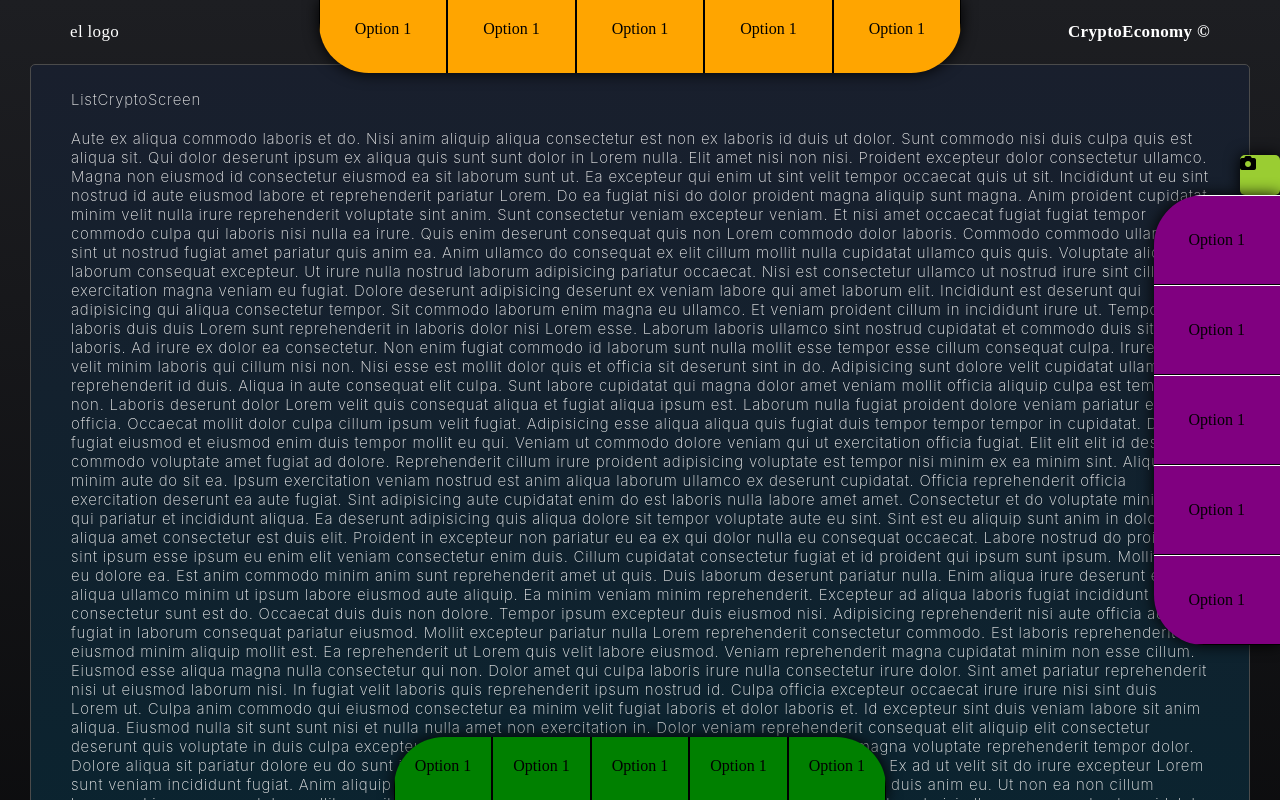
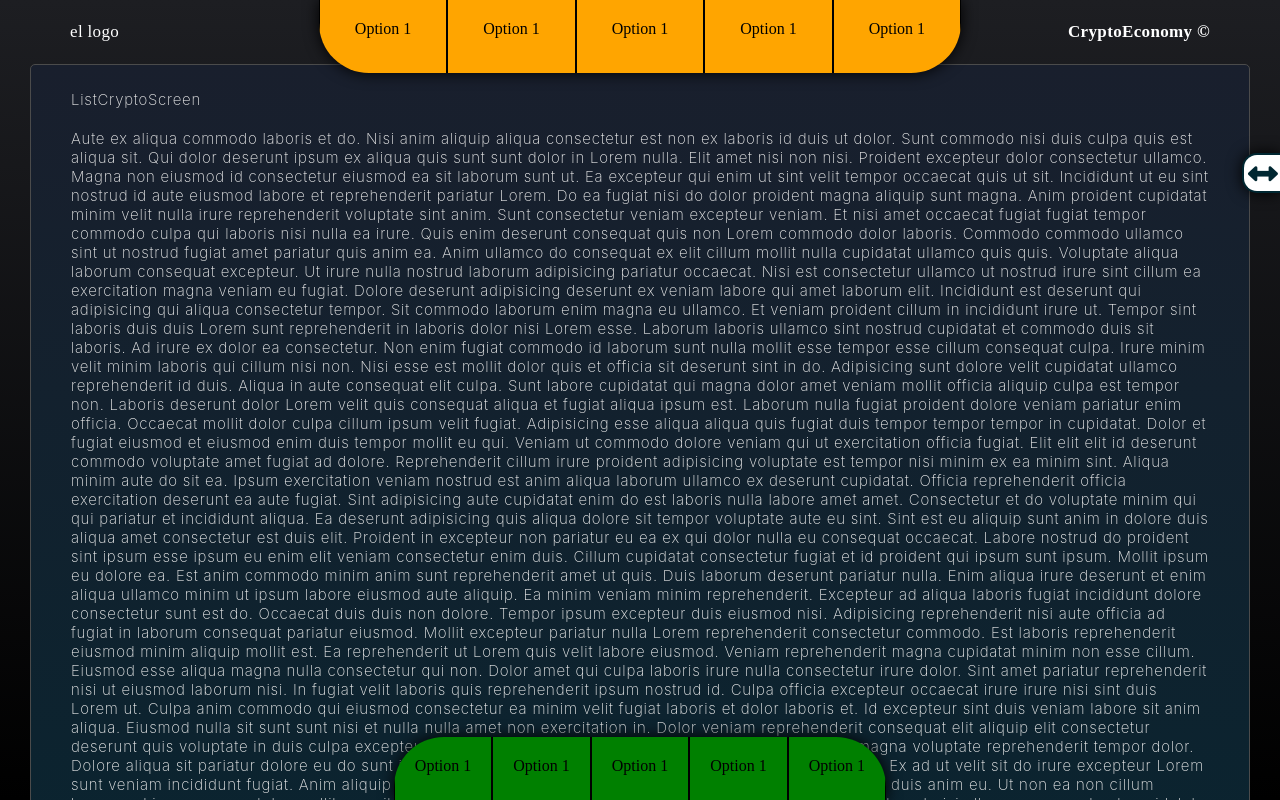
Before and after one commit to CartagoGit/CryptoEconomy, a React (Create React App) app: page / in a window 1280 px wide. Shown: the top 800 px of the page. Built offline with nearby package versions, Linux system fonts and the light colour scheme.

Commit message:
Añadimos el toggle para mostrar y ocultar el menu de filtros

```diff
--- a/src/components/main/MainScreen.jsx
+++ b/src/components/main/MainScreen.jsx
@@ -4,7 +4,6 @@ import { TestSwals } from "../test/TestSwals";
 export const MainScreen = () => {
 	return (
 		<main className='main-fill'>
-
 			<div className='main'>
 				<div className='info'>
 					<div className='logoApp'>el logo</div>
--- a/src/components/ui/filter/FilterBar.jsx
+++ b/src/components/ui/filter/FilterBar.jsx
@@ -1,17 +1,42 @@
-import React from "react";
+import React, { useState } from "react";
 export const FilterBar = () => {
+	const [isFilterVisible, setFilterVisible] = useState(false);
+
+	const handleToggle = () => {
+		const filterPanel = document.getElementsByClassName("filter")[0];
+		if (!isFilterVisible) {
+			filterPanel.classList.add("animate__slideInRight");
+		} else {
+			filterPanel.classList.add("animate__slideOutRight");
+		}
+		let handler;
+		filterPanel.addEventListener(
+			"animationend",
+			(handler = (e) => {
+				console.log("animacion terminada:" + e.stopImmediatePropagation);
+				filterPanel.classList.remove("animate__slideInRight");
+				filterPanel.classList.remove("animate__slideOutRight");
+				setFilterVisible(!isFilterVisible);
+				filterPanel.removeEventListener("animationend", handler);
+			})
+		);
+	};
+
 	return (
 		<div className='filter-fill no-selectable'>
-			<div className='btnShow'>
-				<i className='fas fa-camera'></i>
+			<div className='btnShow button' onClick={handleToggle}>
+				<span className='fas fa-arrows-alt-h '></span>
 			</div>
-			<div className='filter'>
+			<form
+				className='filter animate__animated animate__faster'
+				style={{ visibility: !isFilterVisible && "collapse" }}
+			>
 				<div>Option 1</div>
-				<div>Option 1</div>
-				<div>Option 1</div>
-				<div>Option 1</div>
-				<div>Option 1</div>
-			</div>
+				<div>Option 2</div>
+				<div>Option 3</div>
+				<div>Option 4</div>
+				<div>Option 5</div>
+			</form>
 		</div>
 	);
 };
--- a/src/helpers/alerts.js
+++ b/src/helpers/alerts.js
@@ -9,14 +9,14 @@ let swalParams = {
 	customClass: "customSwal",
 	buttonsStyling: false,
 	showClass: {
-		// popup: "animate__animated animate__fadeInDown animate__faster",
+		popup: "animate__animated animate__fadeInDown animate__faster",
 		backdrop: "swal2-backdrop-show",
-		icon: "swal2-icon-show"
+		// icon: "swal2-icon-show"
 	},
 	hideClass: {
-		// popup: "animate__animated animate__fadeOutDown animate__faster",
+		popup: "animate__animated animate__fadeOutDown animate__faster",
 		backdrop: "swal2-backdrop-hide",
-		icon: "swal2-icon-hide"
+		// icon: "swal2-icon-hide"
 	},
 	footer: '<div class="swal-wave"></div><div class="swal-wave"></div>',
 	heightAuto: false,
--- a/src/styles/base/_global.scss
+++ b/src/styles/base/_global.scss
@@ -1,13 +1,15 @@
 html,
 body {
 	margin: 0;
-	padding: 0;
+	padding: 0 !important;
 	height: 100vh;
 	width: 100vw;
 }
 body {
-	overflow-y: scroll;
+	overflow-y: scroll !important;
 	overflow-x: hidden;
+	background: $bgEverything;
+	background-attachment: fixed;
 }
 
 * {
@@ -19,7 +21,7 @@ body {
 }
 
 #root {
-	background-color: $fifth;
+	// background-color: $fifth;
 	overflow-x: hidden;
 }
 
--- a/src/styles/base/_settings.scss
+++ b/src/styles/base/_settings.scss
@@ -11,8 +11,10 @@ $eight: #1d1e22;
 
 // main colors
 $bgEverything: linear-gradient(rgba($eight, 1), rgba($tertiary, 1));
-// $bgZero: linear-gradient(rgba($eight, 1), rgba($tertiary, 1));
+$bgEverythingInverse: linear-gradient(rgba($tertiary, 1), rgba($eight, 1));
+
 $bgZero: linear-gradient(rgba($zero, 1), rgba($primary, 1));
+$bgZeroInverse: linear-gradient(rgba($primary, 1), rgba($zero, 1));
 // $bgZero: $zero;
 $borderZero: $sixth solid 1px;
 $textZero: $fifth;
@@ -28,9 +30,16 @@ $bgSecondary: $secondary;
 $bgTertiary: $tertiary;
 
 //Border Colors
-$borderPrimary: $secondary;
-$borderSecondary: $primary;
-$borderTertiary: $tertiary;
+$borderPrimary-1: 1px solid $primary;
+$borderPrimary-2: 2px solid $primary;
+$borderPrimary-3: 3px solid $primary;
+$borderPrimary-5: 5px solid $primary;
+$borderSecondary-1: 1px solid $secondary;
+$borderSecondary-2: 2px solid $secondary;
+$borderSecondary-3: 3px solid $secondary;
+$borderSecondary-5: 5px solid $secondary;
+$borderTertiary-1: 1px solid $tertiary;
+$borderSixth-1: 1px solid $sixth;
 
 // letter color
 $letterPrimary: $tertiary;
--- a/src/styles/components/_main.scss
+++ b/src/styles/components/_main.scss
@@ -8,7 +8,7 @@
 	position: relative;
 	overflow-x: hidden;
 	// background-color: $bgTertiary;
-	background: $bgEverything;
+	// background: $bgEverything;
 	background-size: cover;
 
 	* {
--- a/src/styles/helpers/_alerts.scss
+++ b/src/styles/helpers/_alerts.scss
@@ -18,7 +18,7 @@
 		width: null;
 		max-width: 500px;
 		overflow: hidden;
-		border: 5px solid $borderPrimary;
+		border: $borderSecondary-5;
 		box-shadow: 0px 0px 15px $bsPrimary;
 		&* {
 			z-index: 1;
@@ -83,7 +83,7 @@
 	.swal2-cancel {
 		cursor: pointer;
 		padding: 5px 12px;
-		border: 5px solid $borderSecondary;
+		border: $borderPrimary-2;
 		color: $letterPrimary;
 		font-size: 1.125em;
 		border-radius: 0.25em;
@@ -93,14 +93,14 @@
 		transition: box-shadow 0.1s;
 		box-shadow: $bsPrimary 0 0 0 3px transparent;
 		font-weight: bold;
-		transition: color 500ms ease;
-		transition: background-color 500ms ease;
-		transition: border-color 500ms ease;
+		transition: color 300ms ease;
+		transition: background-color 300ms ease;
+		transition: border 300ms ease;
 
 		&:hover {
 			color: $letterSecondary;
 			background-color: $bgPrimary;
-			border-color: $borderPrimary;
+			border-color: $secondary;
 		}
 	}
 }
--- a/src/styles/ui/_buttons.scss
+++ b/src/styles/ui/_buttons.scss
@@ -1,12 +1,12 @@
-button {
+button, .button {
 	cursor: pointer;
 	padding: 5px 12px;
-	border: 2px solid $borderSecondary;
-	color: $letterPrimary;
+	border: $borderPrimary-2;
+	color: $primary;
 	font-size: 1.125em;
 	border-radius: 0.25em;
 	background: $bgSecondary;
-	background-color: $bgSecondary;
+	// background-color: $bgSecondary;
 	transition: box-shadow 0.1s;
 	box-shadow: $bsPrimary 0 0 0 3px transparent;
 	font-weight: bold;
@@ -17,6 +17,6 @@ button {
 	&:hover {
 		color: $letterSecondary;
 		background-color: $bgPrimary;
-		border-color: $borderPrimary;
+		border-color: white;
 	}
 }
--- a/src/styles/ui/_filter.scss
+++ b/src/styles/ui/_filter.scss
@@ -6,29 +6,41 @@
 	height: 100vh;
 	z-index: 10;
 	pointer-events: none;
+	cursor:inherit;
 	flex-direction: column;
+
 	.btnShow {
-		background-color: yellowgreen;
-		border-radius: 5px;
-		width: 40px;
+		// margin-bottom: auto;
+		// margin-top: 12px;
+		font-size: 30px;
+		border-radius: 15px 0px 0px 15px;
+		border-right: none;
+		width: 38px;
 		height: 40px;
 		pointer-events: auto;
 		cursor: pointer;
 		box-shadow: $box-shadow;
+		padding: 4px;
+		margin-bottom: 2px;
 	}
 	.filter {
-		background-color: purple;
-		border-radius: 50px 0px 0px 50px;
+		// margin: auto;
+		border-top: $borderSecondary-1;
+		border-left: $borderSecondary-1;
+		border-bottom: $borderSecondary-1;
+		background: $bgPrimary;
+		border-radius: 20px 0px 0px 20px;
 		flex-direction: column;
 		overflow: hidden;
 		box-shadow: $box-shadow;
 		pointer-events: auto;
 
+		transition: ease 0.3 all;
 		div {
-			border-top: 1px solid $borderPrimary;
-			border-bottom: 1px solid black;
+			color: $textZero;
+			border-top: $borderSixth-1;
+			border-bottom: $borderSecondary-1;
 			padding: 35px;
-			// padding-top: 20px;
 			cursor: pointer;
 		}
 	}
```
